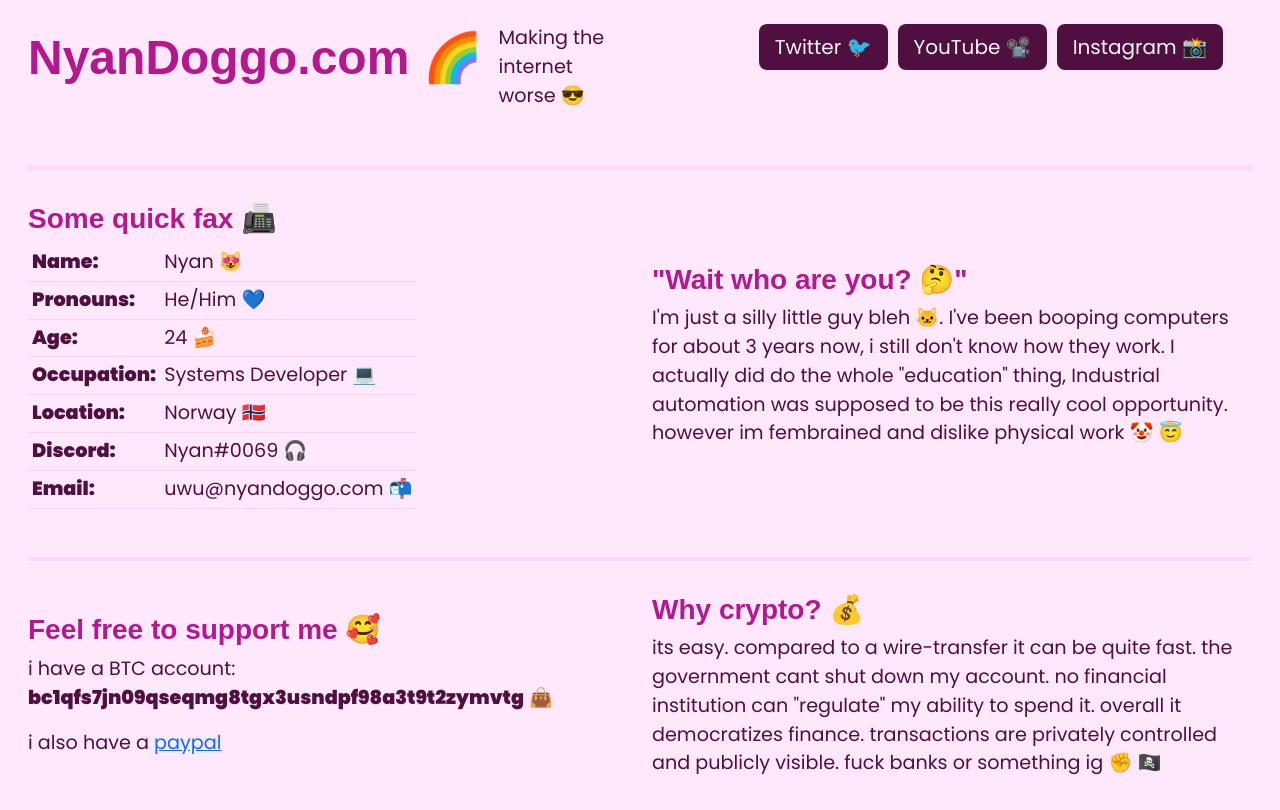
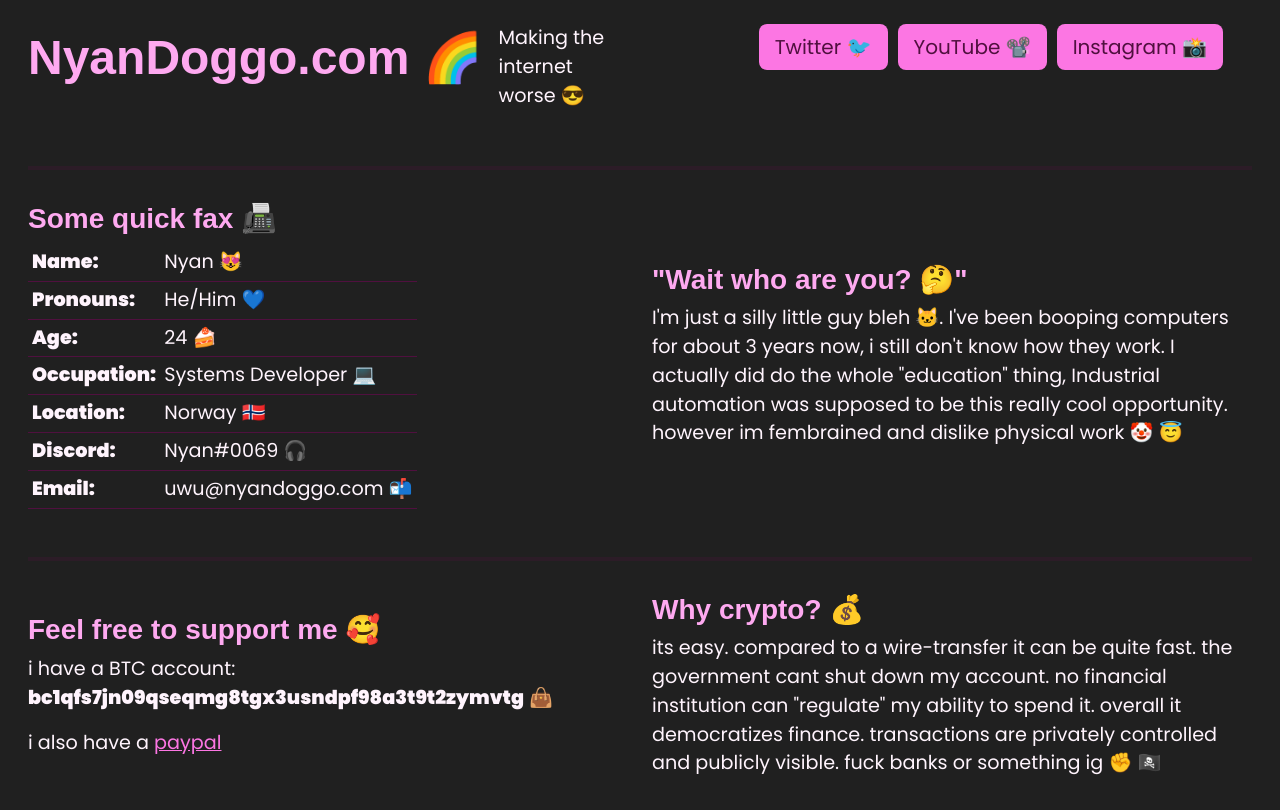
Before and after one commit to Nyan-Doggo/nyandoggo.com, a React (Create React App) app: page / in a window 1280 px wide. Built offline with nearby package versions, Linux system fonts and the light colour scheme.

Commit message:
changed the colors

```diff
--- a/src/index.css
+++ b/src/index.css
@@ -11,18 +11,19 @@
   --c70: #b3188f;
   --c80: #921674;
   --c90: #50103f;
+  --cg: #202020;
 }
 
 body {
-  background-color: var(--c10);
-  color: var(--c90);
+  background-color: var(--cg);
+  color: var(--c5);
   padding: 1rem;
   font-family: 'Poppins', sans-serif;
   font-size: 1.2rem;
 }
 
 h1, h2, h3, h4, h5, h6 {
-  color: var(--c70);
+  color: var(--c30);
   font-family: 'Arial', 'sans-serif';
   font-weight: 900;
 }
@@ -31,27 +32,35 @@ h1{
   font-size: 3rem;
 }
 
+a{
+  color: var(--c40);
+}
+
+a:hover{
+  color: var(--c20);
+}
+
 hr{
-  border: 2px solid var(--c30);
+  border: 2px solid var(--c90);
   margin: 2rem 0rem;
 }
 
 th, td{
-  color: var(--c90);
-  border-color: var(--c20);
+  color: var(--c5);
+  border-color: var(--c90);
 }
 
 .btn{
-  background-color: var(--c90);
-  color: var(--c5);
+  background-color: var(--c40);
+  color: var(--c90);
   border: none;
   transition: 0.2s;
   margin: 0px 5px;
 }
 
 .btn:hover{
-  background-color: var(--c20);
-  color: var(--c80);
+  background-color: var(--c10);
+  color: var(--c90);
 }
 
 .container{
```
